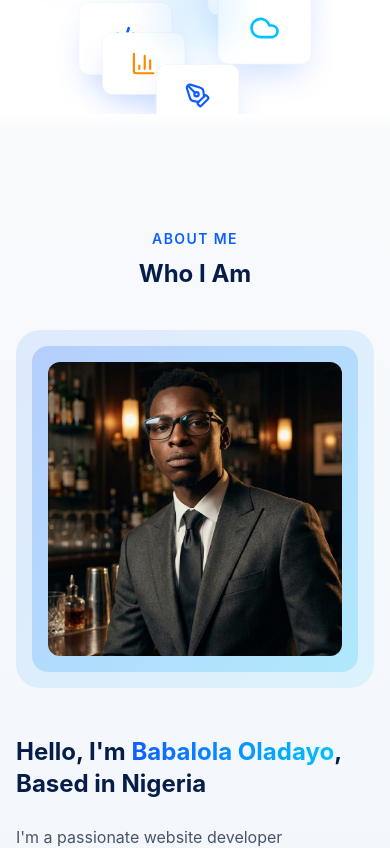
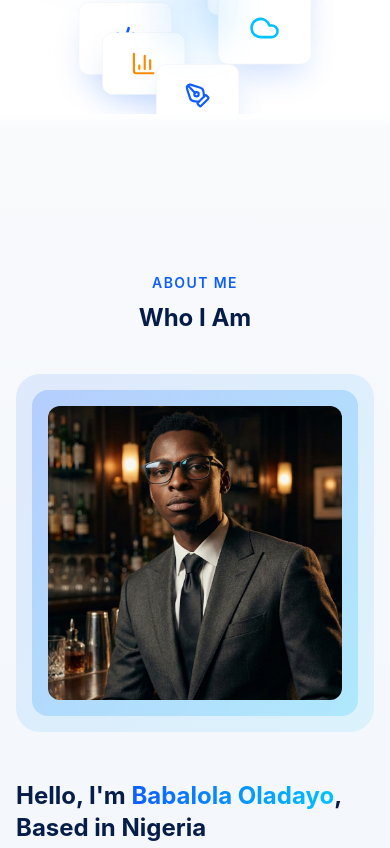
Before and after one commit to harmony4814/nsbtech, a Next.js app: page / in a window 390 px wide. Shown: the part 706-1554 px from the top of the page. Built offline with nearby package versions, Linux system fonts and the light colour scheme.

Commit message:
fix: increase mobile top padding on About section to prevent Hero floating icons from being cut off

```diff
--- a/src/components/About.tsx
+++ b/src/components/About.tsx
@@ -33,7 +33,7 @@ export default function About() {
   const { ref, isInView } = useInView({ threshold: 0.1 });
 
   return (
-    <section id="about" className="relative pt-24 pb-20 md:py-28 bg-background-alt">
+    <section id="about" className="relative pt-[140px] pb-20 md:py-28 bg-background-alt">
       <div className="absolute inset-0 bg-gradient-to-b from-transparent via-primary-blue/[0.02] to-transparent" />
 
       <div className="relative max-w-7xl mx-auto px-4 sm:px-6 lg:px-8" ref={ref}>
```
